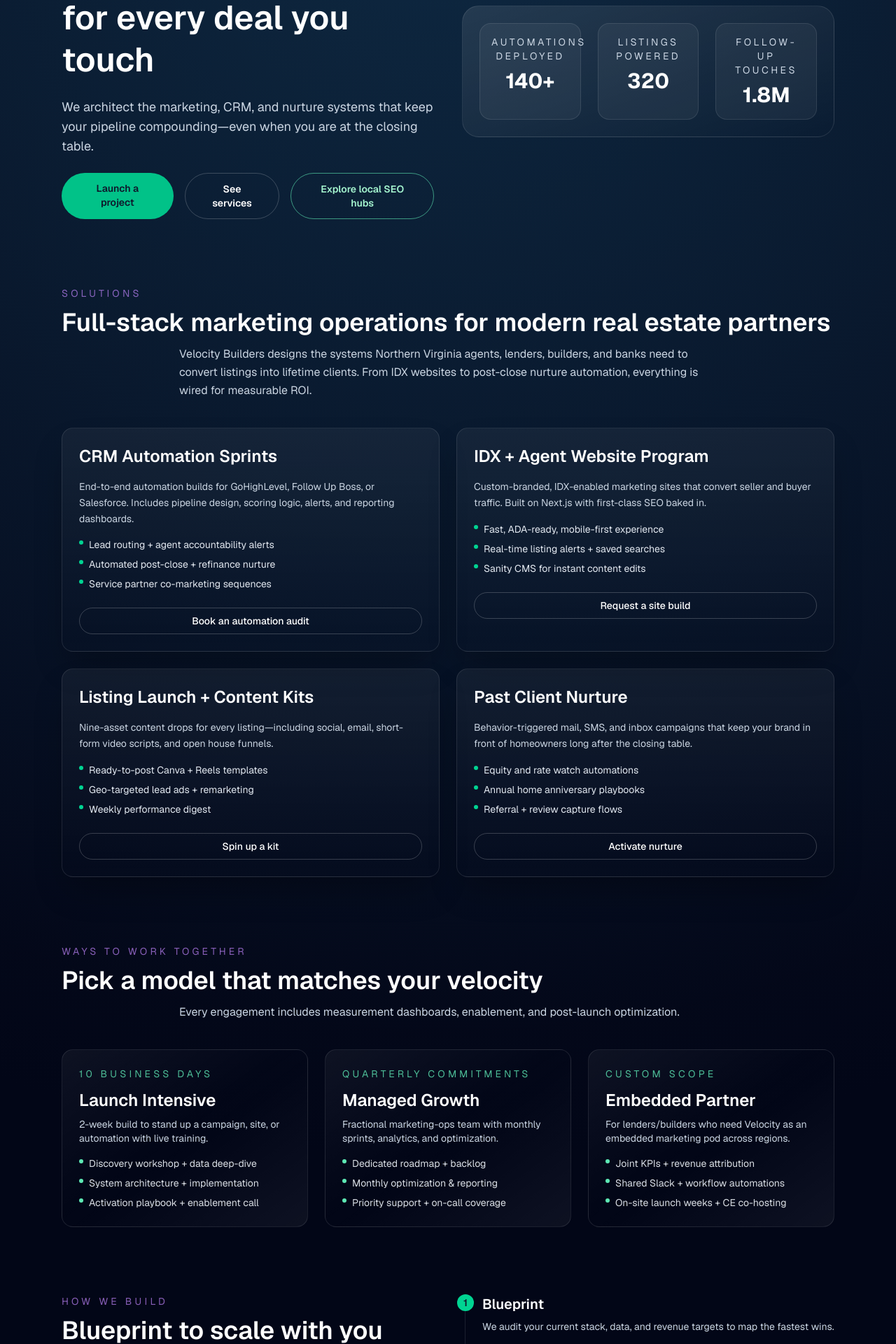
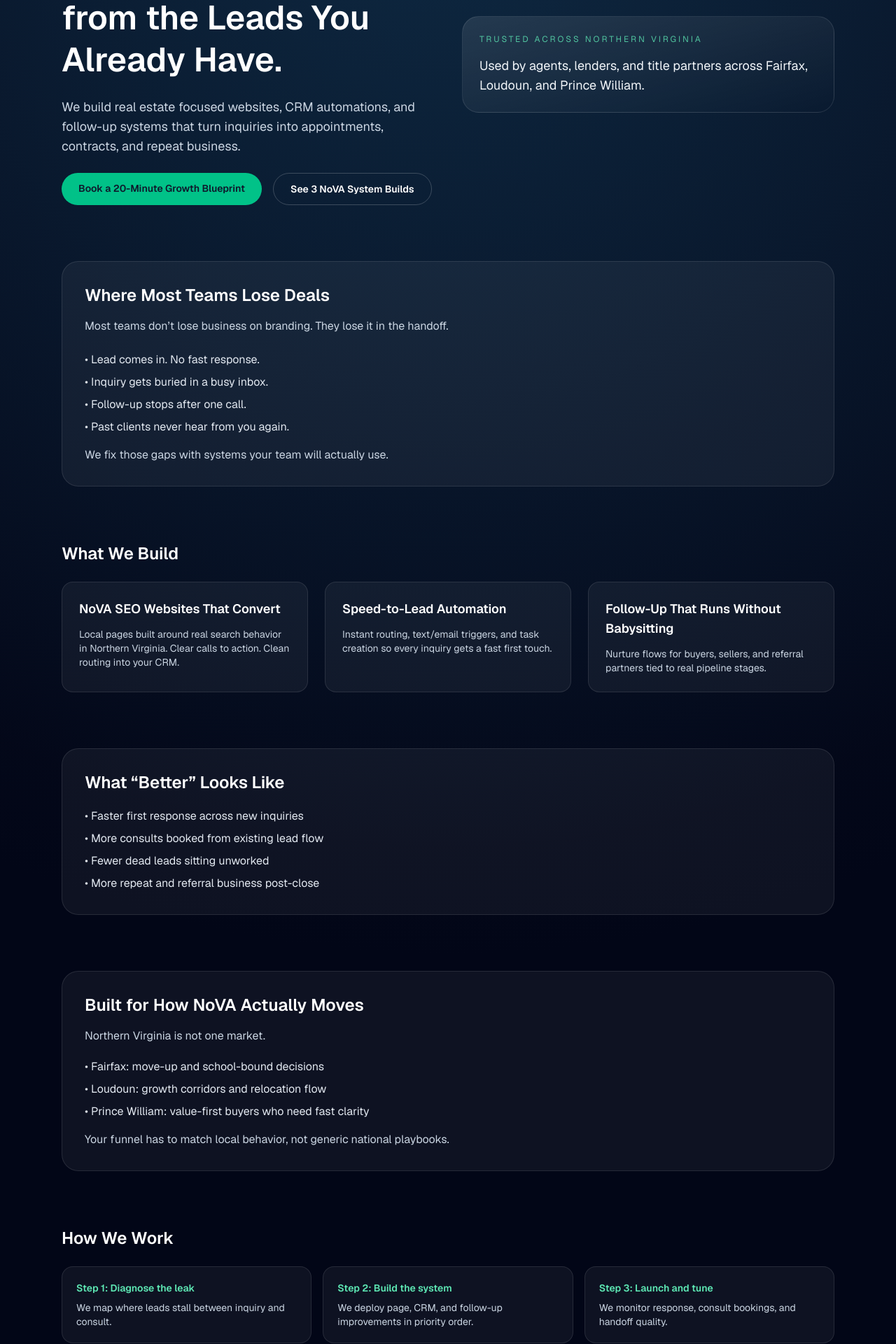
Before and after one commit to willrapuano/velocity-builders-website, a Next.js app: page / in a window 1280 px wide. Shown: the part 240-2160 px from the top of the page at 70% size. Built offline with nearby package versions, Linux system fonts and the light colour scheme; no server answers.

Commit message:
Update hero copy: NoVA-focused → real estate focused

```diff
--- a/src/app/page.tsx
+++ b/src/app/page.tsx
@@ -1,95 +1,113 @@
-import { getSiteContent } from "@/lib/content";
-import { StatGroup } from "@/components/StatGroup";
-import { SectionHeader } from "@/components/SectionHeader";
-import { ServiceCard } from "@/components/ServiceCard";
-import { EngagementCard } from "@/components/EngagementCard";
-import { ProcessTimeline } from "@/components/ProcessTimeline";
-import { TestimonialCard } from "@/components/TestimonialCard";
 import Link from "next/link";
 
-export default async function Home() {
-  const content = await getSiteContent();
+export default function Home() {
   return (
-    <div className="mx-auto flex max-w-6xl flex-col gap-24 px-6 py-16">
+    <div className="mx-auto flex max-w-6xl flex-col gap-20 px-6 py-16">
       <section className="grid gap-10 md:grid-cols-2 md:items-center">
         <div className="space-y-6">
-          <p className="text-sm uppercase tracking-[0.3em] text-emerald-300/80">{content.hero.eyebrow}</p>
+          <p className="text-sm uppercase tracking-[0.3em] text-emerald-300/80">Velocity Builders LLC</p>
           <h1 className="text-4xl font-semibold leading-tight text-white sm:text-5xl">
-            {content.hero.title}
+            Get More Closings from the Leads You Already Have.
           </h1>
-          <p className="text-lg text-slate-300">{content.hero.subtitle}</p>
+          <p className="text-lg text-slate-300">
+            We build real estate focused websites, CRM automations, and follow-up systems that turn inquiries into appointments, contracts, and repeat business.
+          </p>
           <div className="flex flex-col gap-4 sm:flex-row">
-            <Link
-              href="/contact"
-              className="rounded-full bg-emerald-400/90 px-6 py-3 text-center text-sm font-semibold text-slate-900 transition hover:bg-emerald-300"
-            >
-              {content.hero.primaryCta}
+            <Link href="/contact" className="rounded-full bg-emerald-400/90 px-6 py-3 text-center text-sm font-semibold text-slate-900 transition hover:bg-emerald-300">
+              Book a 20-Minute Growth Blueprint
             </Link>
-            <Link
-              href="/services"
-              className="rounded-full border border-white/20 px-6 py-3 text-center text-sm font-semibold text-white transition hover:border-emerald-300"
-            >
-              {content.hero.secondaryCta}
-            </Link>
-            <Link
-              href="/locations"
-              className="rounded-full border border-emerald-300/60 px-6 py-3 text-center text-sm font-semibold text-emerald-200 transition hover:bg-emerald-300/10"
-            >
-              Explore local SEO hubs
+            <Link href="/services" className="rounded-full border border-white/20 px-6 py-3 text-center text-sm font-semibold text-white transition hover:border-emerald-300">
+              See 3 NoVA System Builds
             </Link>
           </div>
         </div>
         <div className="rounded-3xl border border-white/10 bg-gradient-to-br from-white/10 to-transparent p-6 shadow-glow">
-          <StatGroup stats={content.hero.stats} />
+          <p className="text-xs uppercase tracking-[0.25em] text-emerald-300/80">Trusted across Northern Virginia</p>
+          <p className="mt-4 text-lg text-slate-100">
+            Used by agents, lenders, and title partners across Fairfax, Loudoun, and Prince William.
+          </p>
         </div>
       </section>
 
-      <section className="space-y-10">
-        <SectionHeader
-          eyebrow="Solutions"
-          title="Full-stack marketing operations for modern real estate partners"
-          description={content.company.summary}
-        />
-        <div className="grid gap-6 lg:grid-cols-2">
-          {content.services.map((service) => (
-            <ServiceCard key={service.title} {...service} />
-          ))}
+      <section className="rounded-3xl border border-white/10 bg-white/5 p-8">
+        <h2 className="text-2xl font-semibold text-white">Where Most Teams Lose Deals</h2>
+        <p className="mt-4 text-slate-300">Most teams don’t lose business on branding. They lose it in the handoff.</p>
+        <ul className="mt-6 space-y-2 text-slate-200">
+          <li>• Lead comes in. No fast response.</li>
+          <li>• Inquiry gets buried in a busy inbox.</li>
+          <li>• Follow-up stops after one call.</li>
+          <li>• Past clients never hear from you again.</li>
+        </ul>
+        <p className="mt-4 text-slate-300">We fix those gaps with systems your team will actually use.</p>
+      </section>
+
+      <section className="space-y-6">
+        <h2 className="text-2xl font-semibold text-white">What We Build</h2>
+        <div className="grid gap-6 md:grid-cols-3">
+          <div className="rounded-2xl border border-white/10 bg-white/5 p-6">
+            <h3 className="text-lg font-semibold text-white">NoVA SEO Websites That Convert</h3>
+            <p className="mt-3 text-sm text-slate-300">Local pages built around real search behavior in Northern Virginia. Clear calls to action. Clean routing into your CRM.</p>
+          </div>
+          <div className="rounded-2xl border border-white/10 bg-white/5 p-6">
+            <h3 className="text-lg font-semibold text-white">Speed-to-Lead Automation</h3>
+            <p className="mt-3 text-sm text-slate-300">Instant routing, text/email triggers, and task creation so every inquiry gets a fast first touch.</p>
+          </div>
+          <div className="rounded-2xl border border-white/10 bg-white/5 p-6">
+            <h3 className="text-lg font-semibold text-white">Follow-Up That Runs Without Babysitting</h3>
+            <p className="mt-3 text-sm text-slate-300">Nurture flows for buyers, sellers, and referral partners tied to real pipeline stages.</p>
+          </div>
         </div>
       </section>
 
-      <section className="space-y-10">
-        <SectionHeader
-          eyebrow="Ways to work together"
-          title="Pick a model that matches your velocity"
-          description="Every engagement includes measurement dashboards, enablement, and post-launch optimization."
-        />
-        <div className="grid gap-6 lg:grid-cols-3">
-          {content.engagement.map((plan) => (
-            <EngagementCard key={plan.title} {...plan} />
-          ))}
+      <section className="rounded-3xl border border-white/10 bg-white/5 p-8">
+        <h2 className="text-2xl font-semibold text-white">What “Better” Looks Like</h2>
+        <ul className="mt-5 space-y-2 text-slate-200">
+          <li>• Faster first response across new inquiries</li>
+          <li>• More consults booked from existing lead flow</li>
+          <li>• Fewer dead leads sitting unworked</li>
+          <li>• More repeat and referral business post-close</li>
+        </ul>
+      </section>
+
+      <section className="rounded-3xl border border-white/10 bg-white/5 p-8">
+        <h2 className="text-2xl font-semibold text-white">Built for How NoVA Actually Moves</h2>
+        <p className="mt-4 text-slate-300">Northern Virginia is not one market.</p>
+        <ul className="mt-5 space-y-2 text-slate-200">
+          <li>• Fairfax: move-up and school-bound decisions</li>
+          <li>• Loudoun: growth corridors and relocation flow</li>
+          <li>• Prince William: value-first buyers who need fast clarity</li>
+        </ul>
+        <p className="mt-4 text-slate-300">Your funnel has to match local behavior, not generic national playbooks.</p>
+      </section>
+
+      <section className="space-y-6">
+        <h2 className="text-2xl font-semibold text-white">How We Work</h2>
+        <div className="grid gap-4 md:grid-cols-3">
+          <div className="rounded-2xl border border-white/10 bg-white/5 p-5">
+            <p className="text-sm font-semibold text-emerald-300">Step 1: Diagnose the leak</p>
+            <p className="mt-2 text-sm text-slate-300">We map where leads stall between inquiry and consult.</p>
+          </div>
+          <div className="rounded-2xl border border-white/10 bg-white/5 p-5">
+            <p className="text-sm font-semibold text-emerald-300">Step 2: Build the system</p>
+            <p className="mt-2 text-sm text-slate-300">We deploy page, CRM, and follow-up improvements in priority order.</p>
+          </div>
+          <div className="rounded-2xl border border-white/10 bg-white/5 p-5">
+            <p className="text-sm font-semibold text-emerald-300">Step 3: Launch and tune</p>
+            <p className="mt-2 text-sm text-slate-300">We monitor response, consult bookings, and handoff quality.</p>
+          </div>
         </div>
       </section>
 
-      <section className="grid gap-12 md:grid-cols-2">
-        <SectionHeader
-          eyebrow="How we build"
-          title="Blueprint to scale with you"
-          description="Systems launches are fast, collaborative, and relentlessly measured."
-        />
-        <ProcessTimeline steps={content.processSteps} />
-      </section>
-
-      <section className="space-y-10">
-        <SectionHeader
-          eyebrow="Proof"
-          title="Teams we help stay top of mind"
-          description="Velocity partners are producers, lenders, and builders across Northern Virginia."
-          align="center"
-        />
-        <div className="grid gap-6 md:grid-cols-3">
-          {content.testimonials.map((testimonial) => (
-            <TestimonialCard key={testimonial.name} {...testimonial} />
-          ))}
+      <section className="rounded-3xl border border-emerald-400/20 bg-emerald-400/5 p-8 text-center">
+        <h2 className="text-3xl font-semibold text-white">Ready to Turn Pipeline Chaos Into Predictable Closings?</h2>
+        <p className="mx-auto mt-3 max-w-2xl text-slate-300">We’ll show you what to fix first, what to automate next, and what to ignore.</p>
+        <div className="mt-6 flex flex-col justify-center gap-4 sm:flex-row">
+          <Link href="/contact" className="rounded-full bg-emerald-400 px-6 py-3 text-sm font-semibold text-slate-900 hover:bg-emerald-300">
+            Book a 20-Minute Growth Blueprint
+          </Link>
+          <Link href="/services" className="rounded-full border border-white/20 px-6 py-3 text-sm font-semibold text-white hover:border-emerald-300">
+            See 3 NoVA System Builds
+          </Link>
         </div>
       </section>
     </div>
```
